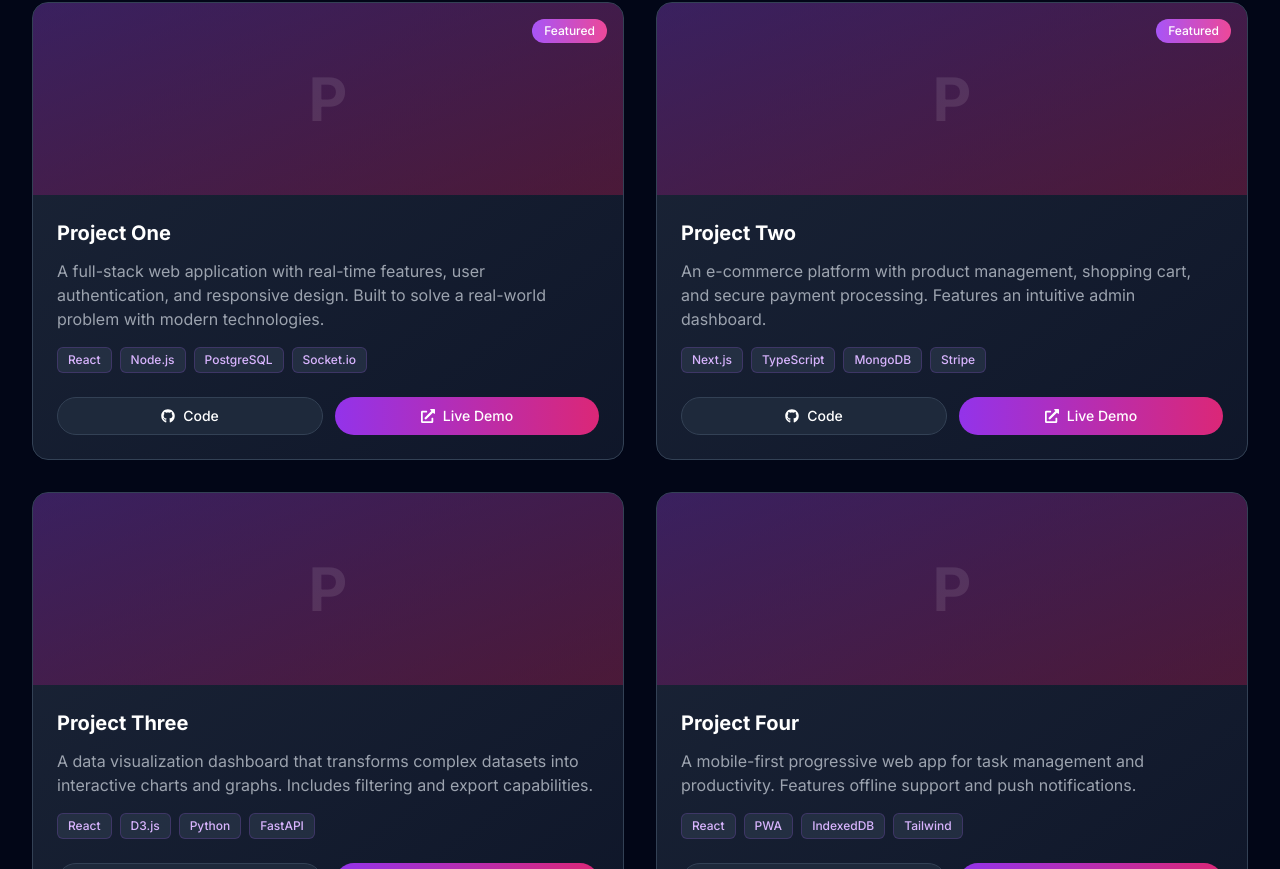
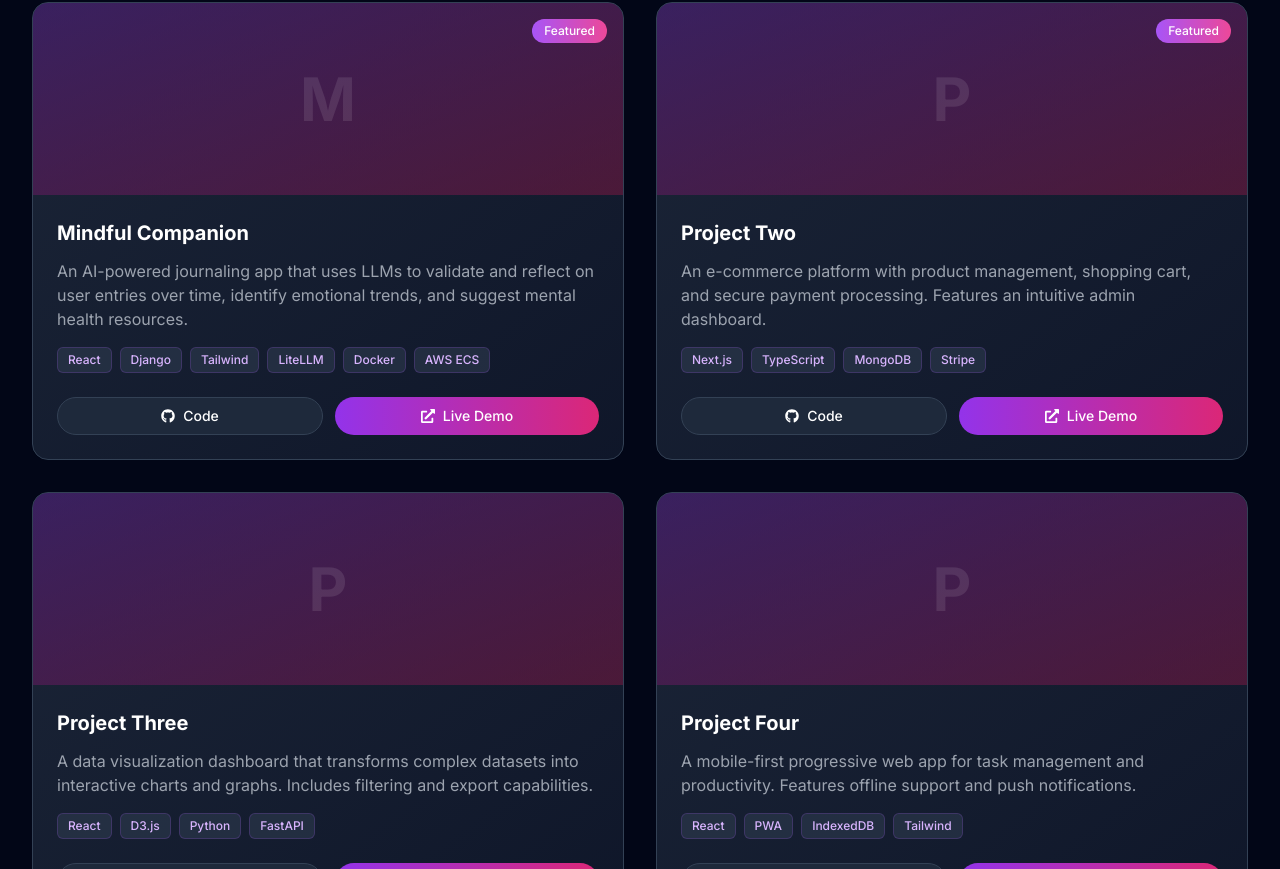
Before and after one commit to gkatsikis/gkats-portfolio, a React (Vite) app: page / in a window 1280 px wide. Shown: the part 4859-5728 px from the top of the page. Built offline with nearby package versions, Linux system fonts and the light colour scheme.

Commit message:
fix favicon and banner

```diff
--- a/index.html
+++ b/index.html
@@ -4,8 +4,8 @@
     <meta charset="UTF-8" />
     <link rel="icon" type="image/svg+xml" href="/favicon.svg" />
     <meta name="viewport" content="width=device-width, initial-scale=1.0" />
-    <meta name="description" content="Software Engineer Portfolio - Projects, Skills, and Experience" />
-    <title>Portfolio | Software Engineer</title>
+    <meta name="description" content="Georgios Katsikis - Full-Stack Software Engineer specializing in Python, Django, React, and cloud technologies." />
+    <title>Georgios Katsikis | Software Engineer</title>
   </head>
   <body>
     <div id="root"></div>
--- a/src/data/projects.js
+++ b/src/data/projects.js
@@ -1,12 +1,12 @@
 export const projects = [
   {
     id: 1,
-    title: 'Project One',
-    description: 'A full-stack web application with real-time features, user authentication, and responsive design. Built to solve a real-world problem with modern technologies.',
+    title: 'Mindful Companion',
+    description: 'An AI-powered journaling app that uses LLMs to validate and reflect on user entries over time, identify emotional trends, and suggest mental health resources.',
     image: null,
-    technologies: ['React', 'Node.js', 'PostgreSQL', 'Socket.io'],
-    githubUrl: 'https://github.com/gkatsikis/project-one',
-    liveUrl: 'https://project-one.vercel.app',
+    technologies: ['React', 'Django', 'Tailwind', 'LiteLLM', 'Docker', 'AWS ECS'],
+    githubUrl: 'https://github.com/gkatsikis/mindfulcompanion',
+    liveUrl: 'https://www.mindful-companion.com',
     featured: true,
   },
   {
--- a/vite.config.js
+++ b/vite.config.js
@@ -3,7 +3,7 @@ import react from '@vitejs/plugin-react'
 
 export default defineConfig({
   plugins: [react()],
-  base: '/gkats-portfolio/',
+  base: '/',
   build: {
     outDir: 'dist',
   },
```
Also changed, not shown: public/favicon.svg (added), 1 other file (tests, documents, lock files or other folders).
